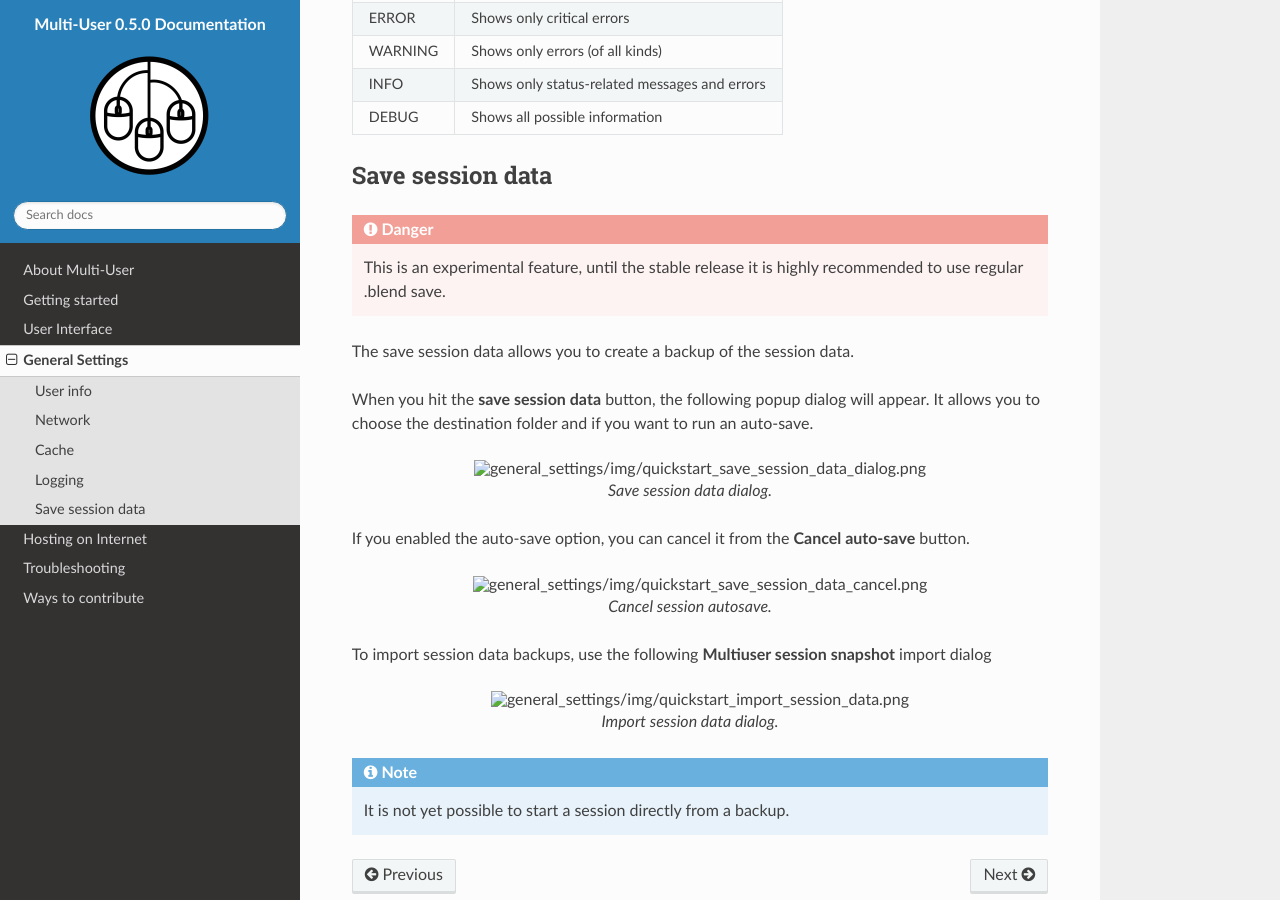
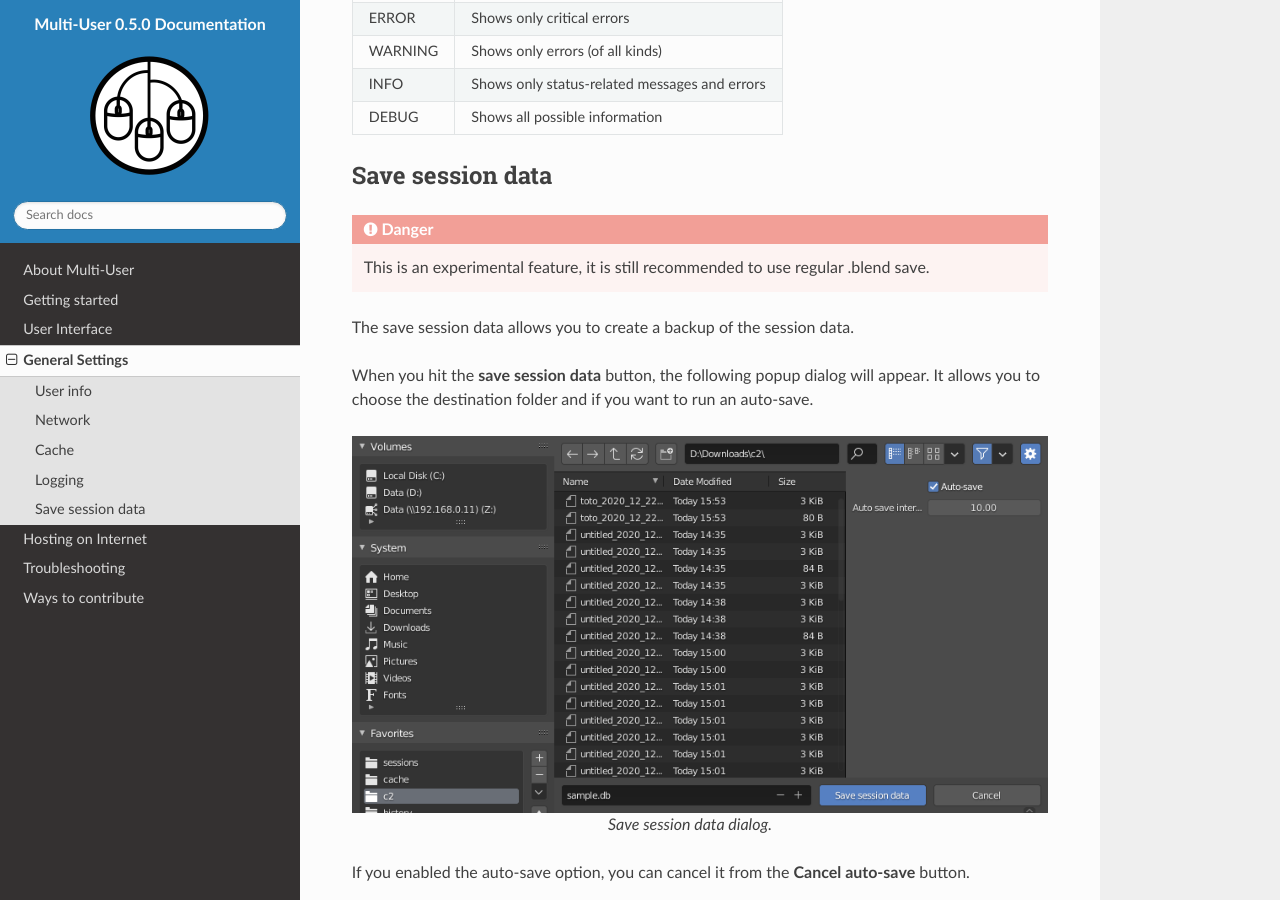
Before and after one commit to AvvyB/blender-multi-user, a Sphinx documentation site: the page built from docs/general_settings/index.rst, in a window 1280 px wide and 900 px high, scrolled down 1838 px. Built offline with Sphinx 7.4.7 and the Read the Docs theme 2.0.0, drawn with Linux system fonts in a browser that asks for light colours; pages that are not in the unit, such as notebooks, are missing from menus.

Commit message:
fix: images lication

```diff
--- a/docs/general_settings/index.rst
+++ b/docs/general_settings/index.rst
@@ -84,7 +84,7 @@
 -----------------
 
 .. danger::
-   This is an experimental feature, until the stable release it is highly recommended to use regular .blend save.
+   This is an experimental feature, it is still recommended to use regular .blend save.
 
 The save session data allows you to create a backup of the session data.
 
```
Also changed, not shown: docs/general_settings/img/quickstart_import_session_data.png (renamed from docs/getting_started/img/quickstart_import_session_data.png), docs/general_settings/img/quickstart_save_session_data_cancel.png (renamed from docs/getting_started/img/quickstart_save_session_data_cancel.png), docs/general_settings/img/quickstart_save_session_data_dialog.png (renamed from docs/getting_started/img/quickstart_save_session_data_dialog.png).
